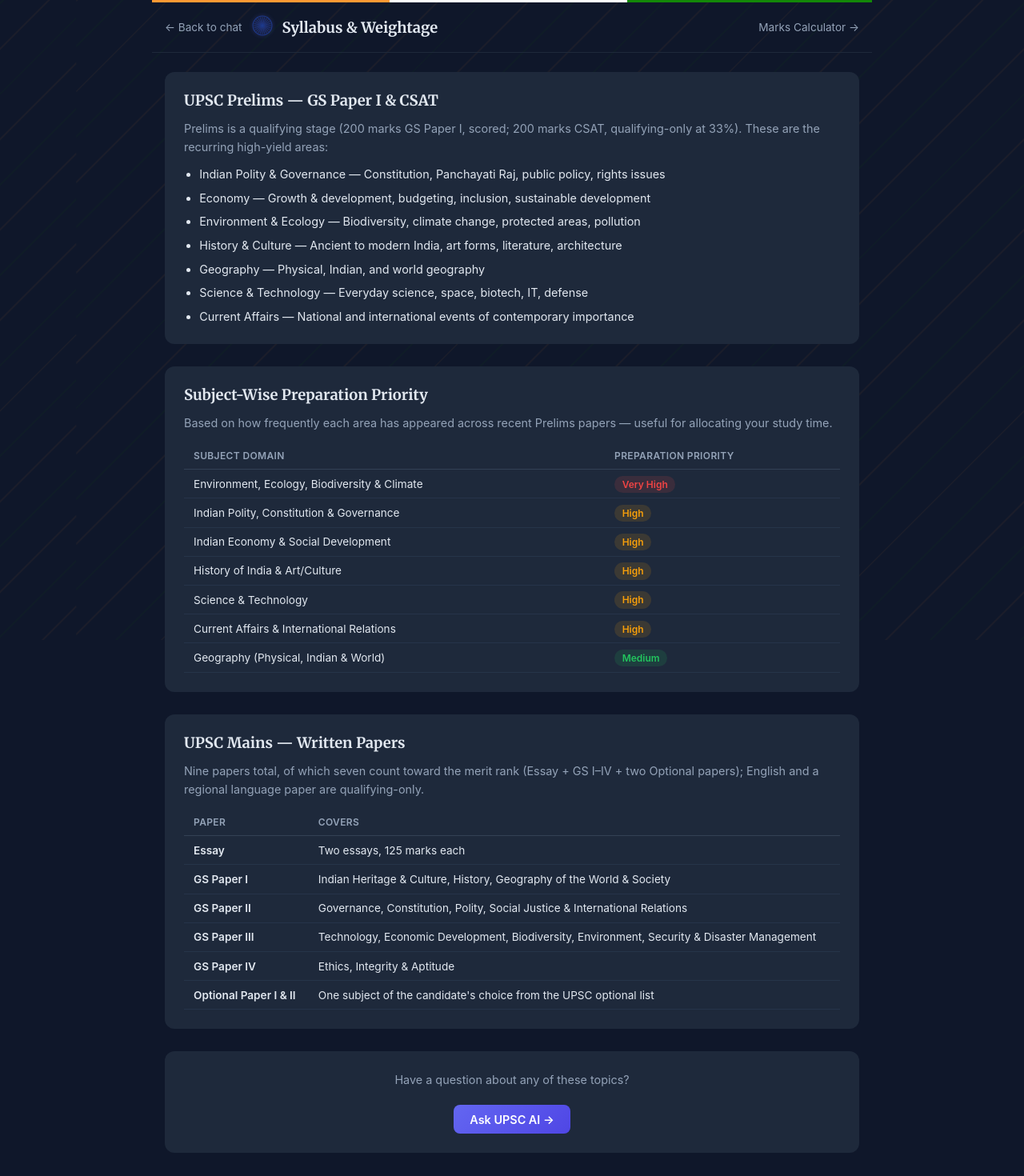
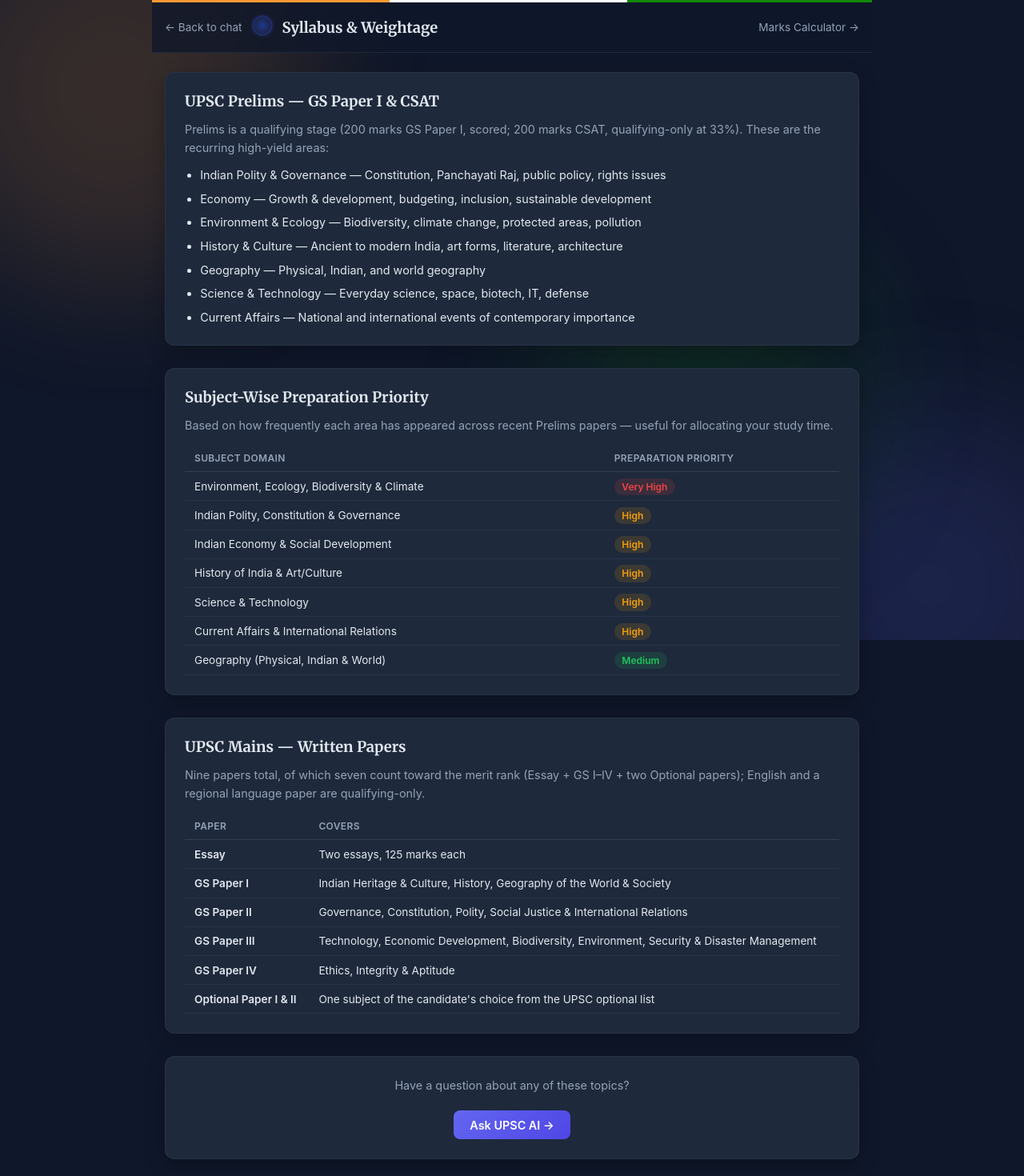
Before and after one commit to Rushabhsindhav/upsc-ai_1, a Next.js app: page /syllabus in a window 1280 px wide. Shown: the top 1470 px of the page at 80% size. Built offline with nearby package versions, Linux system fonts and the light colour scheme.

Commit message:
Refactor syllabus page to use soft-card class

```diff
--- a/app/syllabus/page.tsx
+++ b/app/syllabus/page.tsx
@@ -41,9 +41,13 @@
 export default function SyllabusPage() {
   return (
     <main style={styles.main}>
-      <div className="bg-pattern" />
+      <div className="bg-mesh">
+        <div className="blob blob-saffron" />
+        <div className="blob blob-indigo" />
+        <div className="blob blob-green" />
+      </div>
       <div className="tricolor-bar" style={{ position: "relative", zIndex: 1 }} />
-      <header style={styles.header}>
+      <header className="site-header" style={styles.header}>
         <Link href="/" style={styles.backLink}>
           ← Back to chat
         </Link>
@@ -57,7 +61,7 @@
       </header>
 
       <div style={styles.content}>
-        <section className="card-anim" style={styles.section}>
+        <section className="card-anim soft-card" style={styles.section}>
           <h2 style={styles.h2}>UPSC Prelims — GS Paper I & CSAT</h2>
           <p style={styles.p}>
             Prelims is a qualifying stage (200 marks GS Paper I, scored; 200 marks CSAT, qualifying-only at 33%).
@@ -70,7 +74,7 @@
           </ul>
         </section>
 
-        <section className="card-anim" style={styles.section}>
+        <section className="card-anim soft-card" style={styles.section}>
           <h2 style={styles.h2}>Subject-Wise Preparation Priority</h2>
           <p style={styles.p}>
             Based on how frequently each area has appeared across recent Prelims papers — useful for allocating
@@ -86,7 +90,7 @@
               </thead>
               <tbody>
                 {WEIGHTAGE.map((row) => (
-                  <tr key={row.subject}>
+                  <tr key={row.subject} className="row-hover">
                     <td style={styles.td}>{row.subject}</td>
                     <td style={styles.td}>
                       <span
@@ -106,7 +110,7 @@
           </div>
         </section>
 
-        <section className="card-anim" style={styles.section}>
+        <section className="card-anim soft-card" style={styles.section}>
           <h2 style={styles.h2}>UPSC Mains — Written Papers</h2>
           <p style={styles.p}>
             Nine papers total, of which seven count toward the merit rank (Essay + GS I–IV + two Optional papers);
@@ -122,7 +126,7 @@
               </thead>
               <tbody>
                 {MAINS_PAPERS.map((row) => (
-                  <tr key={row.paper}>
+                  <tr key={row.paper} className="row-hover">
                     <td style={{ ...styles.td, fontWeight: 600 }}>{row.paper}</td>
                     <td style={styles.td}>{row.detail}</td>
                   </tr>
@@ -132,7 +136,7 @@
           </div>
         </section>
 
-        <section className="card-anim" style={{ ...styles.section, textAlign: "center" }}>
+        <section className="card-anim soft-card" style={{ ...styles.section, textAlign: "center" }}>
           <p style={styles.p}>Have a question about any of these topics?</p>
           <Link href="/" style={styles.ctaBtn}>
             Ask UPSC AI →
```
